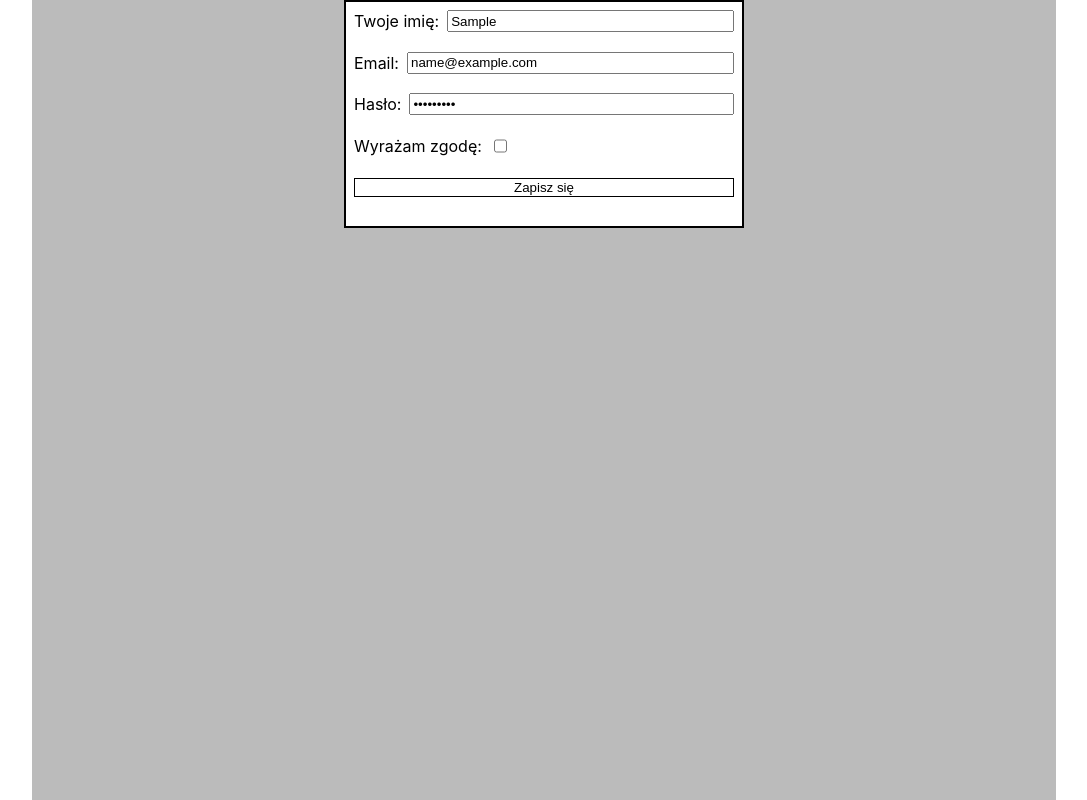
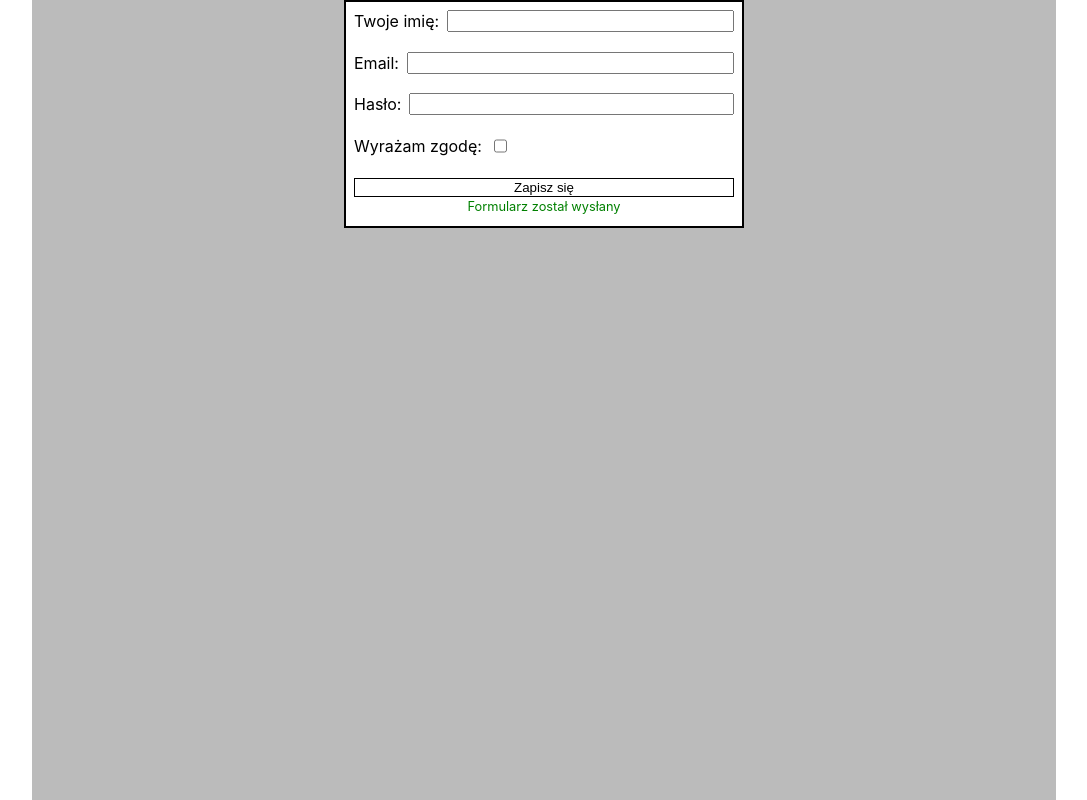
Before and after one commit to seal144/component-form-react, a React (Create React App) app: page / in a window 1280 px wide. Both pictures are taken after typing "Sample", "name@example.com", "Sample123" into the empty fields and a click on the button "Zapisz się". Shown: the whole page, without its empty margins (96-1183 px from the left). Built offline with nearby package versions, Linux system fonts and the light colour scheme; the HTML template or start-up script is replaced by a standard one.

Commit message:
feat: form handle subbmit

```diff
--- a/src/components/Form.jsx
+++ b/src/components/Form.jsx
@@ -50,7 +50,47 @@ const Form = () => {
 
   const handleSubmit = (event) => {
     event.preventDefault();
-    console.log(formValues);
+
+    const validation = formValidation();
+
+    if(validation.correct) {
+      console.log('wyslanie formularza', formValues)
+      setFormValues({
+        userName: '',
+        email: '',
+        password: '',
+        accept: false,
+      });
+      setFormMessage('Formularz został wysłany')
+      setErrors({
+        userName: false,
+        email: false,
+        password: false,
+        accept: false
+      })
+    } else {
+      setErrors({
+        userName: !validation.userName,
+        email: !validation.email,
+        password: !validation.password,
+        accept: !validation.accept
+      })
+    }
+  }
+
+  const formValidation = () => {
+    let userName = true;
+    let email = true;
+    let password = true;
+    let accept = true;
+    let correct = true;
+    return {
+    userName,
+    email,
+    password,
+    accept,
+    correct
+    }
   }
 
   return(
@@ -148,7 +188,7 @@ const Form = () => {
       </div>
 
       <div className="form__element form__element--error">
-        {formMessage && <span className = "form__error"> { formMessage } </span> }
+        {formMessage && <span className = "form__error form__error--success"> { formMessage } </span> }
       </div>
     </form>
   )
--- a/src/components/Form.scss
+++ b/src/components/Form.scss
@@ -51,5 +51,9 @@
   &__error {
     font-size: .8rem;
     color:red;
+
+    &--success {
+      color: green
+    }
   }
 }
```
